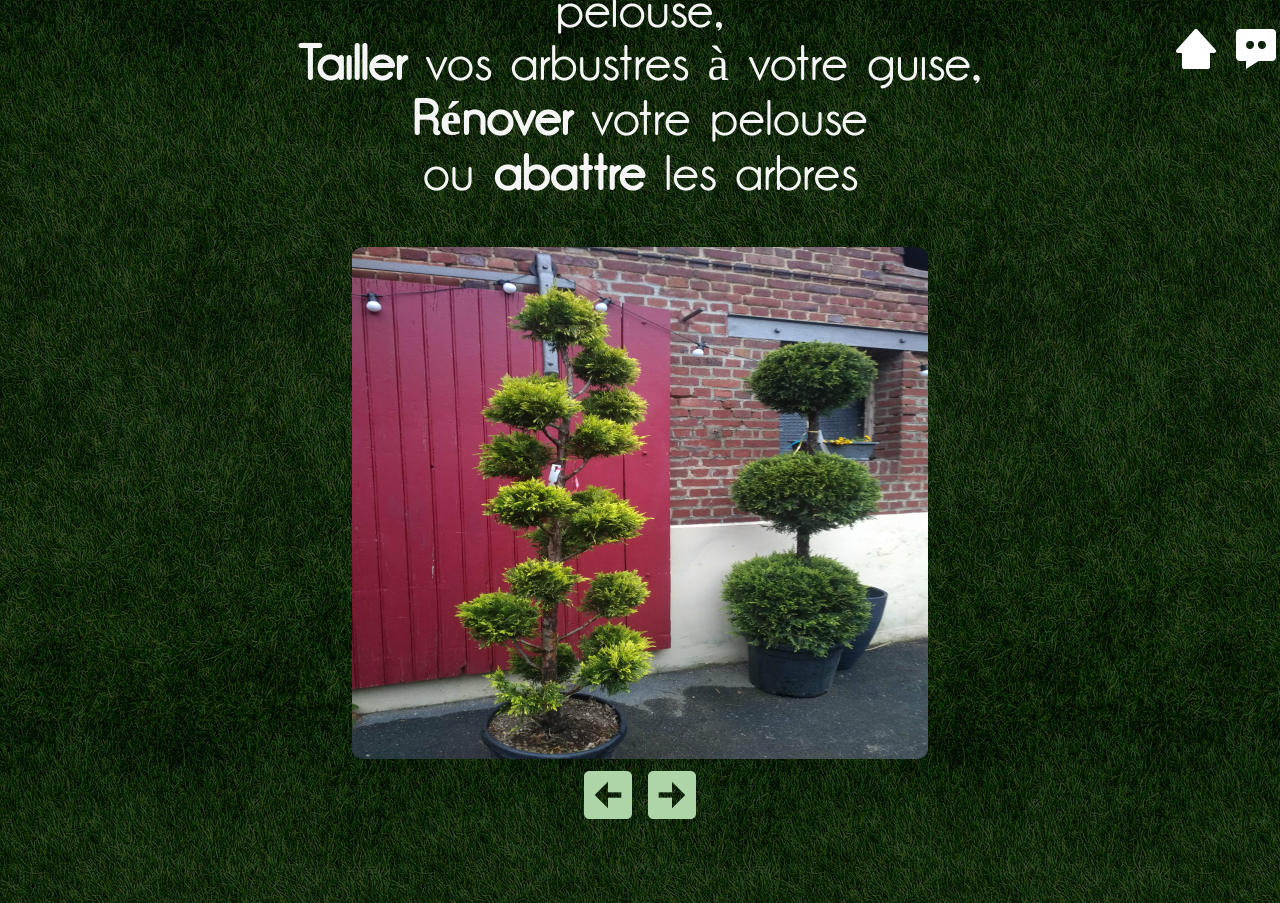
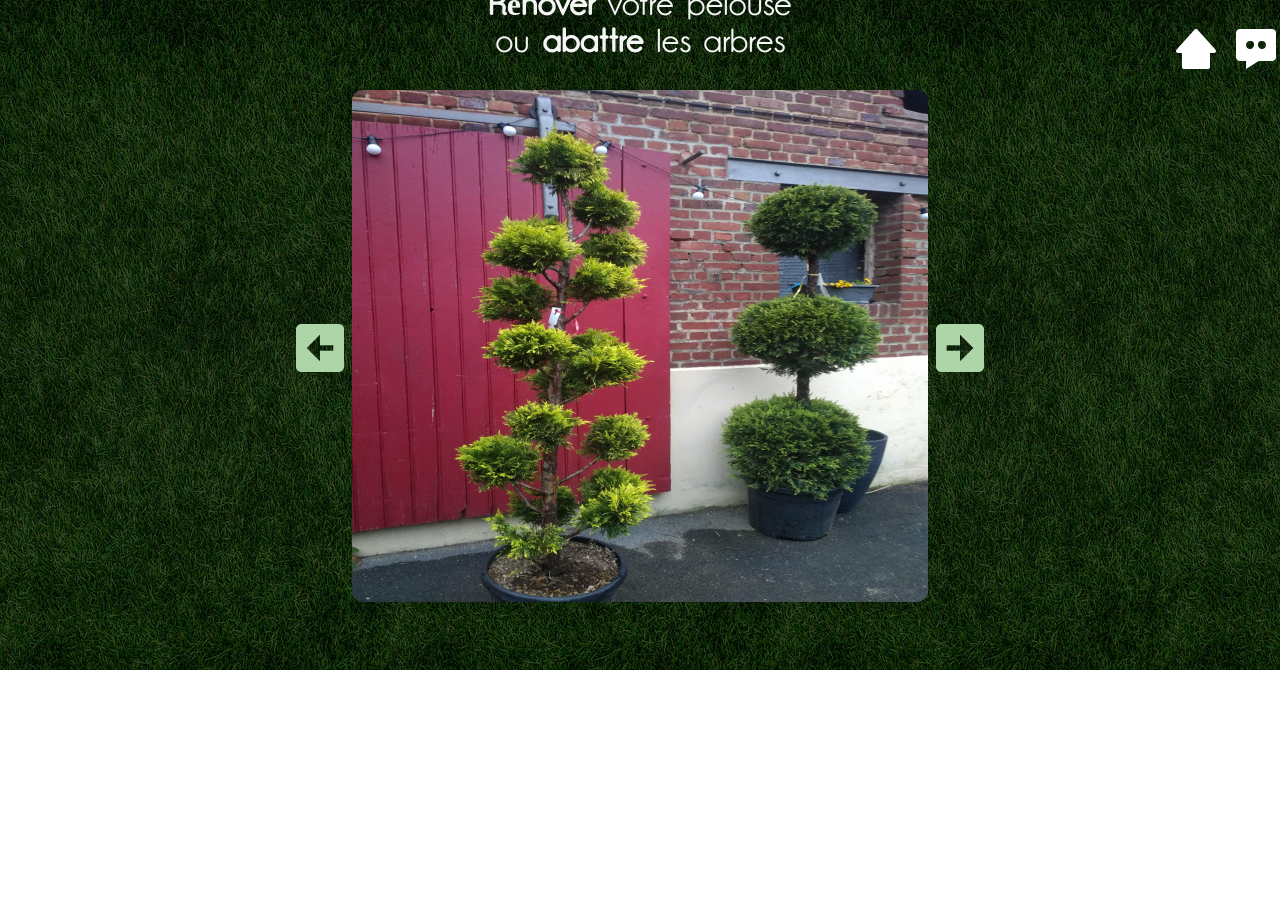
Before and after one commit to stefenPro/plaisirs-jadrins, a plain HTML site: page assets/tiers/entretient.html in a window 1280 px wide. Shown: the part 719-1622 px from the top of the page. After the commit the page ends 1389 px from the top, so only its background shows below. Drawn offline with nearby package versions, Linux system fonts and the light colour scheme.

Commit message:
entretient

```diff
--- a/assets/stylesheets/stylesheet.css
+++ b/assets/stylesheets/stylesheet.css
@@ -489,7 +489,7 @@ slider img {
 .btn-nav {
     cursor: pointer;
     transition: all .5s;
-
+    align-self: center;
 }
 .btn-nav:hover {
     color: #5e924c !important;
@@ -499,7 +499,7 @@ slider img {
     color: whitesmoke;
     text-align: center;
     font-family: 'gardenscregular';
-    font-size: 3em;
+    font-size: 2em;
 }
 .important {
     font-weight: bold;
--- a/assets/tiers/entretient.html
+++ b/assets/tiers/entretient.html
@@ -51,6 +51,7 @@
 
             <div class="container">
                 <slider>
+                    <div class="cont-btn btn-nav left"><i class='bx bxs-left-arrow-square'></i></div>
                 <div class="slide imgGlob active">
                     <img src="../images/image0000001 (18).jpg" class="diap" alt="">
                     <div class="imgHover onFocusFalse"><div class="imageZoom"><i class='bx bx-zoom-in' id="logounique"></i></div></div>
@@ -67,10 +68,11 @@
                     <img src="../images/image0000001 (1) (1).jpg" class="diap" alt="">
                     <div class="imgHover onFocusFalse"><div class="imageZoom"><i class='bx bx-zoom-in' id="logounique"></i></div></div>
                 </div>
+                <div class="cont-btn btn-nav right"><i class='bx bxs-right-arrow-square'></i></div>
                 </slider>
-                <div class="cont-btn">
-                    <div class="btn-nav left"><i class='bx bxs-left-arrow-square'></i></div>
-                    <div class="btn-nav right"><i class='bx bxs-right-arrow-square'></i></div>
+                <div class="">
+
+
                 </div>
             </div>
         </div>
```
Also changed, not shown: index.html (+1 -1 lines).
